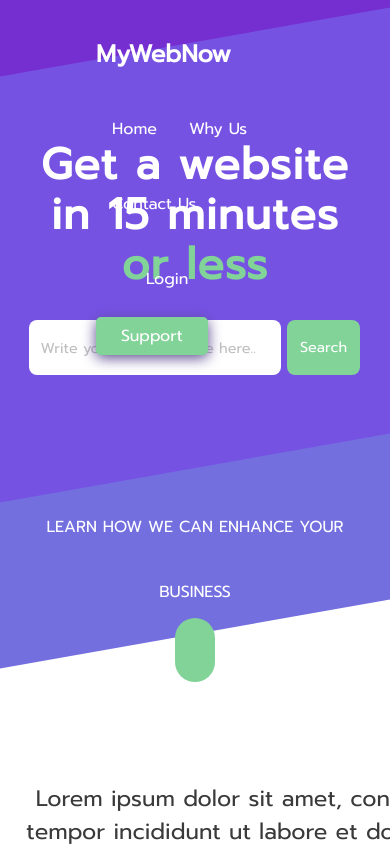
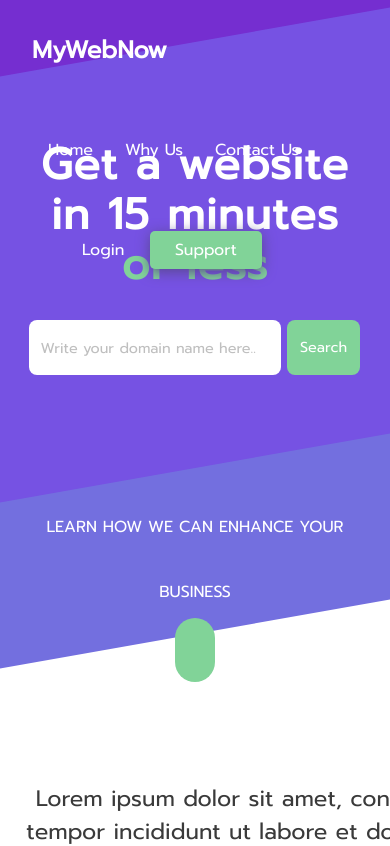
Before and after one commit to gg-1414/mini-project, a React (Create React App) app: page / in a window 390 px wide. Shown: the top 846 px of the page. Built offline with nearby package versions, Linux system fonts and the light colour scheme; the HTML template or start-up script is replaced by a standard one.

Commit message:
installed react-burger-menu

```diff
--- a/package.json
+++ b/package.json
@@ -11,6 +11,7 @@
     "node-sass": "^4.11.0",
     "npm": "^6.9.0",
     "react": "^16.8.4",
+    "react-burger-menu": "^2.6.5",
     "react-dom": "^16.8.4",
     "react-reveal": "^1.2.2",
     "react-scripts": "2.1.8",
--- a/src/stylesheets/Nav.scss
+++ b/src/stylesheets/Nav.scss
@@ -73,3 +73,14 @@ nav {
     }
   }
 }
+
+@media screen and (max-width: 435px) {
+  nav {
+    padding: 0 2em;
+
+    h1, div {
+      line-height: 100px;
+      margin: 0;
+    }
+  }
+}
```
Also changed, not shown: 1 other file (tests, documents, lock files or other folders).
